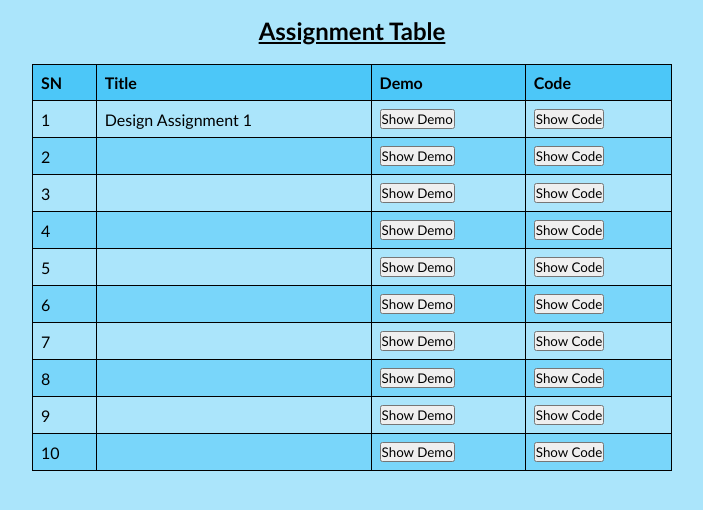
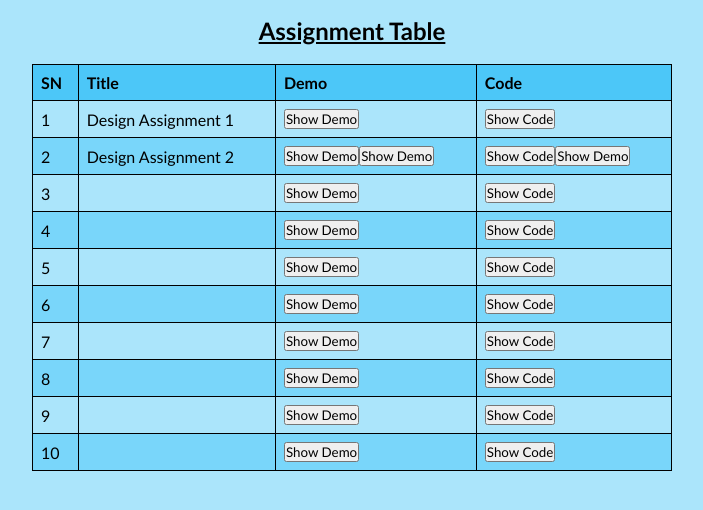
Before and after one commit to aashutosh98/aashutosh98.github.io, a plain HTML site: page index.html in a window 1280 px wide. Shown: the part 42-552 px from the top of the page, without its empty margins (288-991 px from the left). Drawn offline with Linux system fonts and the light colour scheme.

Commit message:
Update index.html

```diff
--- a/index.html
+++ b/index.html
@@ -30,9 +30,9 @@
         <td>
         2
         </td>
-        <td></td>
-        <td> <input type="button" value="Show Demo">
-         <td><input type="button" value="Show Code">
+        <td>Design Assignment 2</td>
+        <td> <input type="button" value="Show Demo"><a href="aashutosh98.github.io/tutangle/index.html"><input type="button" value="Show Demo"></a></td>
+         <td><input type="button" value="Show Code"><a href="aashutosh98.github.io/tutangle/"><input type="button" value="Show Demo"></a></td>
       </tr>
        <tr>
         <td>
```
